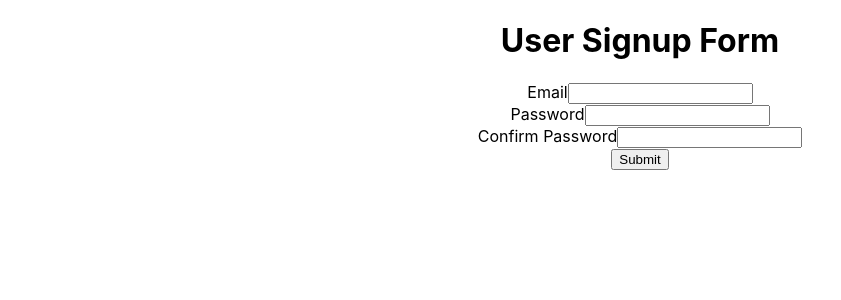
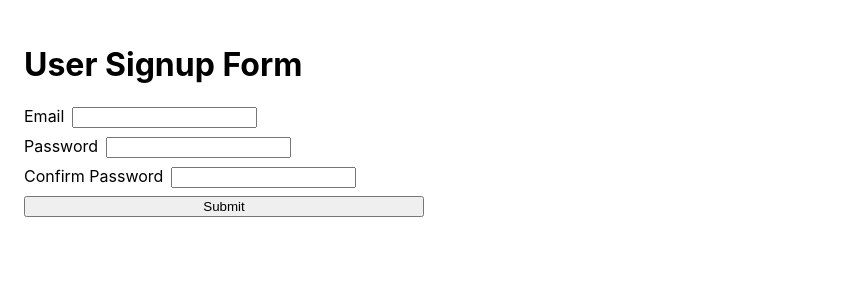
Before and after one commit to eelgarten94/signup-form, a React (Create React App) app: page / in a window 1280 px wide. Shown: the top 300 px of the page, without its empty margins (0-841 px from the left). Built offline with nearby package versions, Linux system fonts and the light colour scheme.

Commit message:
add styles

```diff
--- a/src/App.css
+++ b/src/App.css
@@ -1,5 +1,6 @@
 .App {
-  text-align: center;
+  justify-content: center;
+  padding: 24px;
 }
 
 .App-logo {
@@ -28,11 +29,19 @@
   color: #61dafb;
 }
 
-@keyframes App-logo-spin {
-  from {
-    transform: rotate(0deg);
-  }
-  to {
-    transform: rotate(360deg);
-  }
+.signup-form {
+  justify-content: center;
+  max-width: 400px;
+  display: flex;
+  flex-direction: column;
+  row-gap: 8px;
 }
+
+.input-field {
+  flex-direction: row;
+  column-gap: 8px;
+}
+
+.input-field label {
+  padding-right: 8px;
+}
```
